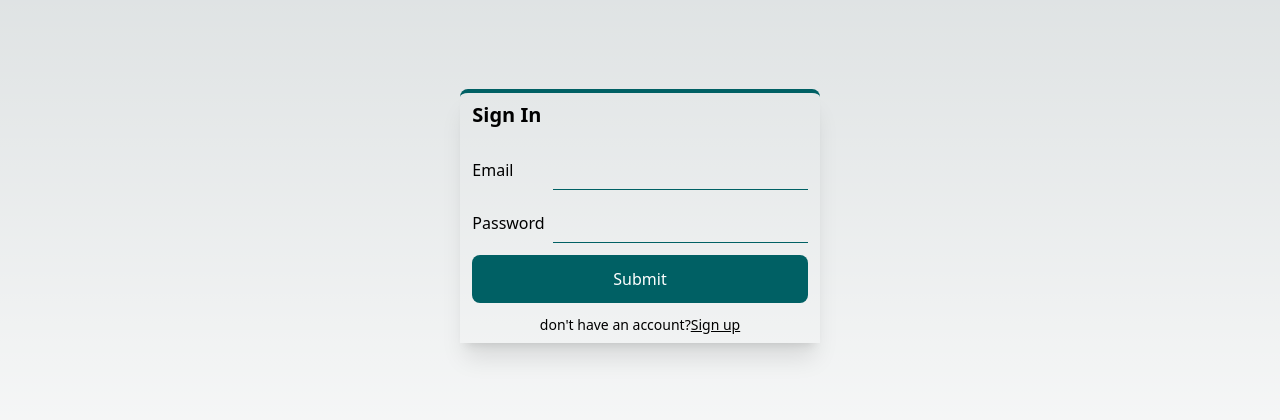
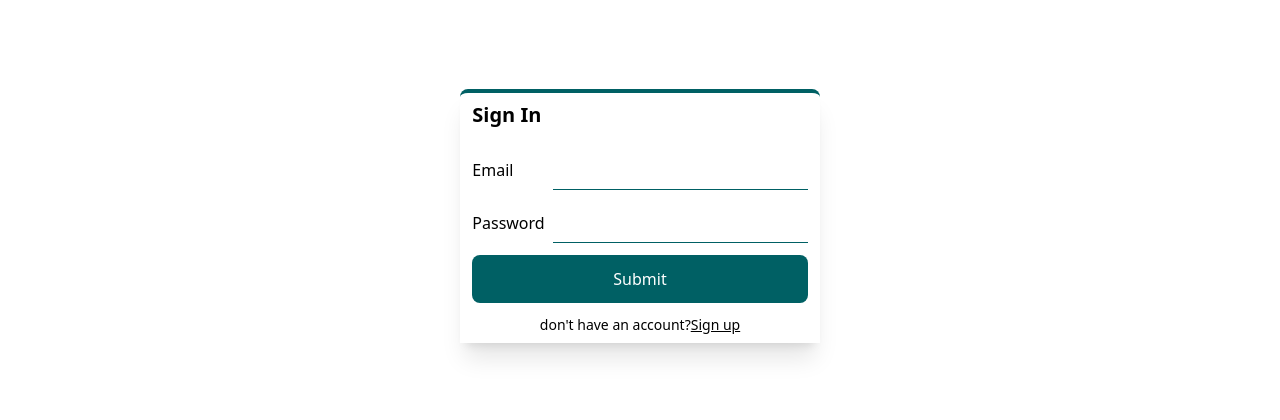
Before and after one commit to satnam2609/inventory_management_system, a Next.js app: page / in a window 1280 px wide. Shown: the part 184-604 px from the top of the page. Built offline with nearby package versions, Linux system fonts and the light colour scheme; no server answers.

Commit message:
Removed body property

```diff
--- a/app/globals.css
+++ b/app/globals.css
@@ -15,13 +15,3 @@
     --background-end-rgb: 0, 0, 0;
   }
 }
-
-body {
-  color: rgb(var(--foreground-rgb));
-  background: linear-gradient(
-      to bottom,
-      transparent,
-      rgb(var(--background-end-rgb))
-    )
-    rgb(var(--background-start-rgb));
-}
```
